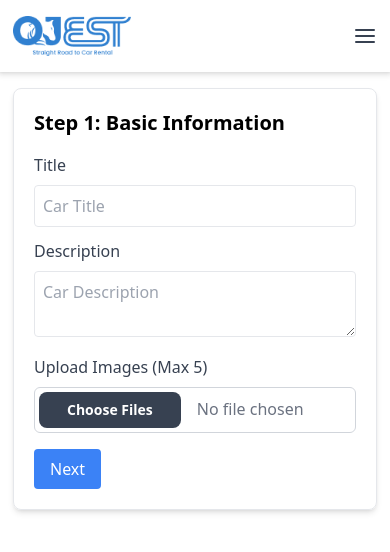
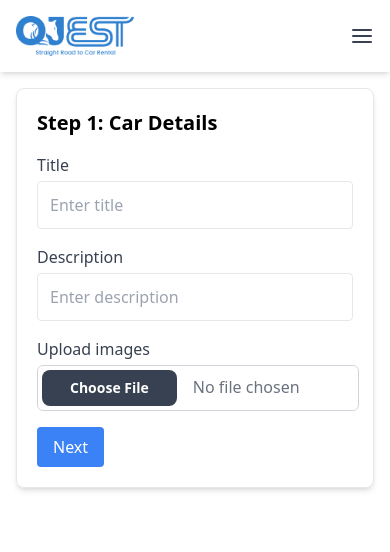
Before and after one commit to uzair-shakeel/ojestSell, a Next.js app: page /dashboard/cars/add in a window 390 px wide. Shown: the top 552 px of the page. Built offline with nearby package versions, Linux system fonts and the light colour scheme.

Commit message:
update add  cars

```diff
--- a/app/dashboard/messages/page.jsx
+++ b/app/dashboard/messages/page.jsx
@@ -1,4 +1,4 @@
-'use client'
+"use client";
 import React, { useState, useEffect, useRef } from "react";
 import { FaSearch, FaPaperPlane, FaBars, FaEnvelope } from "react-icons/fa";
 
@@ -8,31 +8,68 @@ const conversations = [
     name: "Jasmin Trewen",
     messages: [
       { text: "Hello!", sender: "user", time: "9:56 AM" },
-      { text: "Hello, Jasmin Trewen! Welcome to the Champion Store WhatsApp! Let me know how I can help you.", sender: "agent", time: "9:57 AM" },
-      { text: "Nothing.\nI just want to talk to you.", sender: "user", time: "10:07 AM" },
-      { text: "What would you like to talk about? Can I help you?", sender: "agent", time: "10:15 AM" },
-      { text: "I bought a book some time ago, but I lost it. What should I do? Should I buy it again here or just try to find it?", sender: "user", time: "10:28 AM" },
-    ]
+      {
+        text: "Hello, Jasmin Trewen! Welcome to the Champion Store WhatsApp! Let me know how I can help you.",
+        sender: "agent",
+        time: "9:57 AM",
+      },
+      {
+        text: "Nothing.\nI just want to talk to you.",
+        sender: "user",
+        time: "10:07 AM",
+      },
+      {
+        text: "What would you like to talk about? Can I help you?",
+        sender: "agent",
+        time: "10:15 AM",
+      },
+      {
+        text: "I bought a book some time ago, but I lost it. What should I do? Should I buy it again here or just try to find it?",
+        sender: "user",
+        time: "10:28 AM",
+      },
+    ],
   },
   {
     id: 2,
     name: "Jonas Kahnwald",
     messages: [
-      { text: "Hello! Is this the number of the Champion store?", sender: "user", time: "9:56 AM" },
-      { text: "Hello, Jonas Kahnwald! Welcome to the dashboard.", sender: "agent", time: "9:57 AM" },
-      { text: "I want to add a new car to the website.", sender: "user", time: "10:07 AM" },
-      { text: "What would you like to talk about? Can I help you?", sender: "agent", time: "10:15 AM" },
-      { text: "I bought a book  What should I do? Should I buy it again here or just try to find it?", sender: "user", time: "10:28 AM" },
-    ]
-  }
+      {
+        text: "Hello! Is this the number of the Champion store?",
+        sender: "user",
+        time: "9:56 AM",
+      },
+      {
+        text: "Hello, Jonas Kahnwald! Welcome to the dashboard.",
+        sender: "agent",
+        time: "9:57 AM",
+      },
+      {
+        text: "I want to add a new car to the website.",
+        sender: "user",
+        time: "10:07 AM",
+      },
+      {
+        text: "What would you like to talk about? Can I help you?",
+        sender: "agent",
+        time: "10:15 AM",
+      },
+      {
+        text: "I bought a book  What should I do? Should I buy it again here or just try to find it?",
+        sender: "user",
+        time: "10:28 AM",
+      },
+    ],
+  },
 ];
 
 const MessagesPage = () => {
-  const [selectedConversation, setSelectedConversation] = useState(conversations[0]);
+  const [selectedConversation, setSelectedConversation] = useState(
+    conversations[0]
+  );
   const [newMessage, setNewMessage] = useState("");
   const [showSidebar, setShowSidebar] = useState(true);
   const messagesEndRef = useRef(null);
-
 
   useEffect(() => {
     messagesEndRef.current?.scrollIntoView({ behavior: "smooth" });
@@ -42,7 +79,17 @@ const MessagesPage = () => {
     if (newMessage.trim()) {
       setSelectedConversation((prev) => ({
         ...prev,
-        messages: [...prev.messages, { text: newMessage, sender: "agent", time: new Date().toLocaleTimeString([], { hour: '2-digit', minute: '2-digit' }) }],
+        messages: [
+          ...prev.messages,
+          {
+            text: newMessage,
+            sender: "agent",
+            time: new Date().toLocaleTimeString([], {
+              hour: "2-digit",
+              minute: "2-digit",
+            }),
+          },
+        ],
       }));
       setNewMessage("");
     }
@@ -50,7 +97,11 @@ const MessagesPage = () => {
 
   return (
     <div className="flex min-h-[570px] h-auto bg-white font-sans relative">
-      <div className={`fixed md:static top-0 z-20 bg-white h-full md:h-auto w-full sm:w-[320px] border-r border-gray-300 flex flex-col transition-transform duration-300 ${showSidebar ? 'translate-x-0' : '-translate-x-full'} md:translate-x-0`}>
+      <div
+        className={`fixed md:static top-0 z-20 bg-white h-full md:h-auto w-full sm:w-[320px] border-r border-gray-300 flex flex-col transition-transform duration-300 ${
+          showSidebar ? "translate-x-0" : "-translate-x-full"
+        } md:translate-x-0`}
+      >
         <div className="flex-1 overflow-auto px-4 space-y-2 py-4">
           {conversations.map((conversation) => (
             <div
@@ -64,7 +115,9 @@ const MessagesPage = () => {
               <div className="w-10 h-10 bg-green-400 rounded-full"></div>
               <div>
                 <div className="font-medium text-sm">{conversation.name}</div>
-                <div className="text-xs text-gray-500 truncate w-40">{conversation.messages[conversation.messages.length - 1].text}</div>
+                <div className="text-xs text-gray-500 truncate w-40">
+                  {conversation.messages[conversation.messages.length - 1].text}
+                </div>
               </div>
             </div>
           ))}
@@ -74,21 +127,38 @@ const MessagesPage = () => {
       <div className="flex-1 flex flex-col">
         <div className="border-b border-gray-300 p-4 flex items-center justify-between">
           <div>
-            <div className="font-medium text-lg">{selectedConversation.name}</div>
+            <div className="font-medium text-lg">
+              {selectedConversation.name}
+            </div>
           </div>
           <button
-  className="md:hidden fixed top-24 right-4 z-10 p-2 px-5 bg-white border rounded-md shadow"
-  onClick={() => setShowSidebar(!showSidebar)}
->
-  <FaEnvelope className="text-blue-500" size={20} />
-</button>
+            className="md:hidden fixed top-24 right-4 z-10 p-2 px-5 bg-white border rounded-md shadow flex items-center gap-2"
+            onClick={() => setShowSidebar(!showSidebar)}
+          >
+
+            <FaEnvelope className="text-blue-500" size={20} />
+            <span className="font-medium">Inbox</span>
+          </button>
         </div>
         <div className="flex-1 overflow-auto p-6 space-y-4 bg-gray-50">
           {selectedConversation.messages.map((message, index) => (
-            <div key={index} className={`flex ${message.sender === 'user' ? 'justify-start' : 'justify-end'}`}>
-              <div className={`max-w-[60%] px-4 py-2 rounded-lg text-sm whitespace-pre-line ${message.sender === 'user' ? 'bg-white border border-gray-300' : 'bg-blue-100 text-gray-800'}`}>
+            <div
+              key={index}
+              className={`flex ${
+                message.sender === "user" ? "justify-start" : "justify-end"
+              }`}
+            >
+              <div
+                className={`max-w-[60%] px-4 py-2 rounded-lg text-sm whitespace-pre-line ${
+                  message.sender === "user"
+                    ? "bg-white border border-gray-300"
+                    : "bg-blue-100 text-gray-800"
+                }`}
+              >
                 {message.text}
-                <div className="text-right text-[10px] text-gray-500 mt-1">{message.time}</div>
+                <div className="text-right text-[10px] text-gray-500 mt-1">
+                  {message.time}
+                </div>
               </div>
             </div>
           ))}
--- a/components/dashboard/createsteps/StepOne.jsx
+++ b/components/dashboard/createsteps/StepOne.jsx
@@ -4,112 +4,48 @@ import { useState } from "react";
 export default function StepOne({ nextStep, updateFormData }) {
   const [localData, setLocalData] = useState({ title: "", description: "", images: [] });
 
-  // Handle file selection
-  const handleImageUpload = (e) => {
-    const files = Array.from(e.target.files);
-
-    if (localData.images.length + files.length > 5) {
-      alert("You can upload a maximum of 5 images.");
-      return;
-    }
-
-    const newImages = files.map((file) => ({
-      id: URL.createObjectURL(file), // Temporary URL for preview
-      file,
-    }));
-
-    setLocalData((prev) => ({
-      ...prev,
-      images: [...prev.images, ...newImages],
-    }));
-  };
-
-  // Remove an image
-  const handleRemoveImage = (id) => {
-    setLocalData((prev) => ({
-      ...prev,
-      images: prev.images.filter((img) => img.id !== id),
-    }));
-  };
 
   // Handle Next Button Click
   const handleNext = () => {
-    // if (!localData.title.trim() || !localData.description.trim()) {
-    //   alert("Please fill in all fields.");
-    //   return;
-    // }
-
-    // if (localData.images.length < 1) {
-    //   alert("Please add at least one image.");
-    //   return;
-    // }
-
-    updateFormData({
-      title: localData.title,
-      description: localData.description,
-      // images: localData.images.map((img) => img.file), // Store only the file for backend upload
-    });
-
     nextStep();
   };
 
   return (
-    <div className="bg-white max-w-4xl mx-auto">
-      <h2 className="text-xl font-bold mb-4">Step 1: Basic Information</h2>
-
-      {/* Title Input */}
-      <p className="text-gray-700  mb-2">Title</p>
+    <div className="bg-white rounded-lg w-full">
+      <h2 className="text-xl font-bold mb-4">Step 1: Car Details</h2>
+      <div className="grid grid-cols-2 gap-4 w-full">
+        <div className="col-span-2 w-full ">
+          <label className="block text-gray-700 mb-1">Title</label>
           <input
             type="text"
-        placeholder="Car Title"
-        className="border p-2 w-full rounded mb-3"
-        value={localData.title}
-        onChange={(e) => setLocalData({ ...localData, title: e.target.value })}
+            placeholder="Enter title"
+            className="border p-3 w-full rounded h-12 "
           />
-
-      {/* Description Input */}
-      <p className="text-gray-700  mb-2">Description</p>
-      <textarea
-        placeholder="Car Description"
-        className="border p-2 w-full rounded mb-3"
-        value={localData.description}
-        onChange={(e) => setLocalData({ ...localData, description: e.target.value })}
-      ></textarea>
-
-      {/* Image Upload */}
-      <label className="block text-gray-700 mb-2">Upload Images (Max 5)</label>
+        </div>
+        <div className="col-span-2 w-full ">
+          <label className="block text-gray-700 mb-1">Description</label>
+          <input
+            type="text"
+            placeholder="Enter description"
+            className="border p-3 w-full rounded h-12 "
+          />
+        </div>
+        <div className="col-span-2 w-full ">
+          <label className="block text-gray-700 mb-1">Upload images</label>
           <input
             type="file"
-        accept="image/*"
-        multiple
-        className="block text-base text-gray-500 file:mr-4 file:py-2 file:px-7 file:rounded-lg file:border-0 file:text-sm file:font-semibold file:bg-gray-700 file:text-white hover:file:bg-gray-600 file:duration-300 border border-gray-300 p-1 w-auto rounded-md"
-        onChange={handleImageUpload}
+            placeholder="Enter description"
+            className="text-base text-gray-500 file:mr-4 file:py-2 file:px-7 file:rounded-lg file:border-0 file:text-sm file:font-semibold file:bg-gray-700 file:text-white hover:file:bg-gray-600 file:duration-300 border border-gray-300 p-1 w-auto rounded-md"
             />
-
-      {/* Image Preview */}
-      {/* {localData.images.length > 0 && (
-        <div className="flex flex-wrap gap-2 mt-2">
-          {localData.images.map((img) => (
-            <div key={img.id} className="relative w-24 h-24 border rounded overflow-hidden">
-              <img src={img.id} alt="Uploaded" className="w-full h-full object-cover" />
-              <button
-                className="absolute top-1 right-1 bg-red-500 text-white text-xs px-2 py-1 rounded"
-                onClick={() => handleRemoveImage(img.id)}
-              >
-                ✕
-              </button>
         </div>
-          ))}
-        </div>
-      )} */}
-
-      {/* Next Button */}
+        <div>
         <button
           onClick={handleNext}
-        className="mt-4 bg-blue-500 text-white px-4 py-2 rounded"
+          className="bg-blue-500 text-white px-4 py-2 rounded"
         >
           Next
-      </button>
+        </button>        </div>
+      </div>
     </div>
   );
 }
```
Lines whose indentation alone changed are shown as unchanged.
